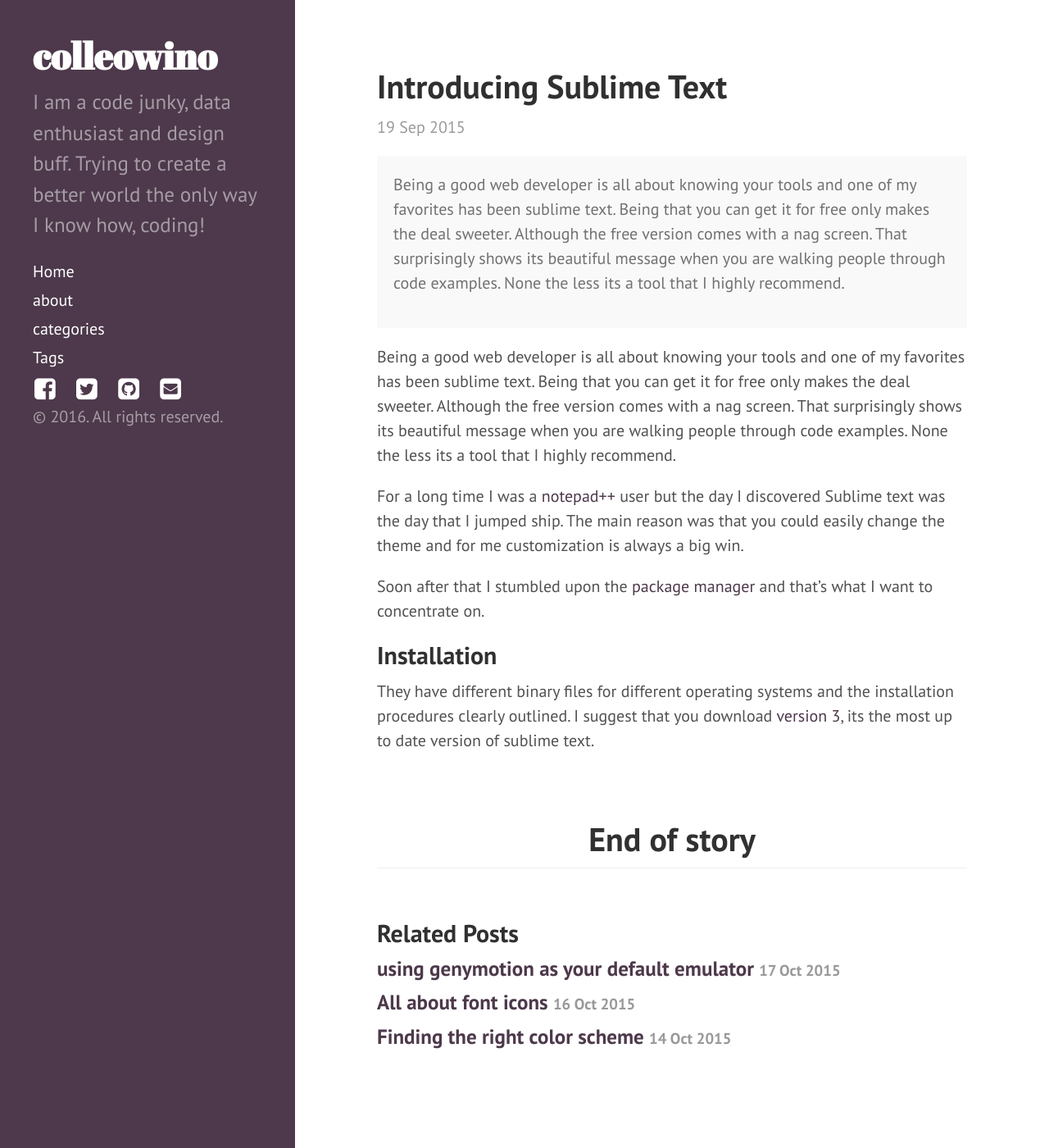
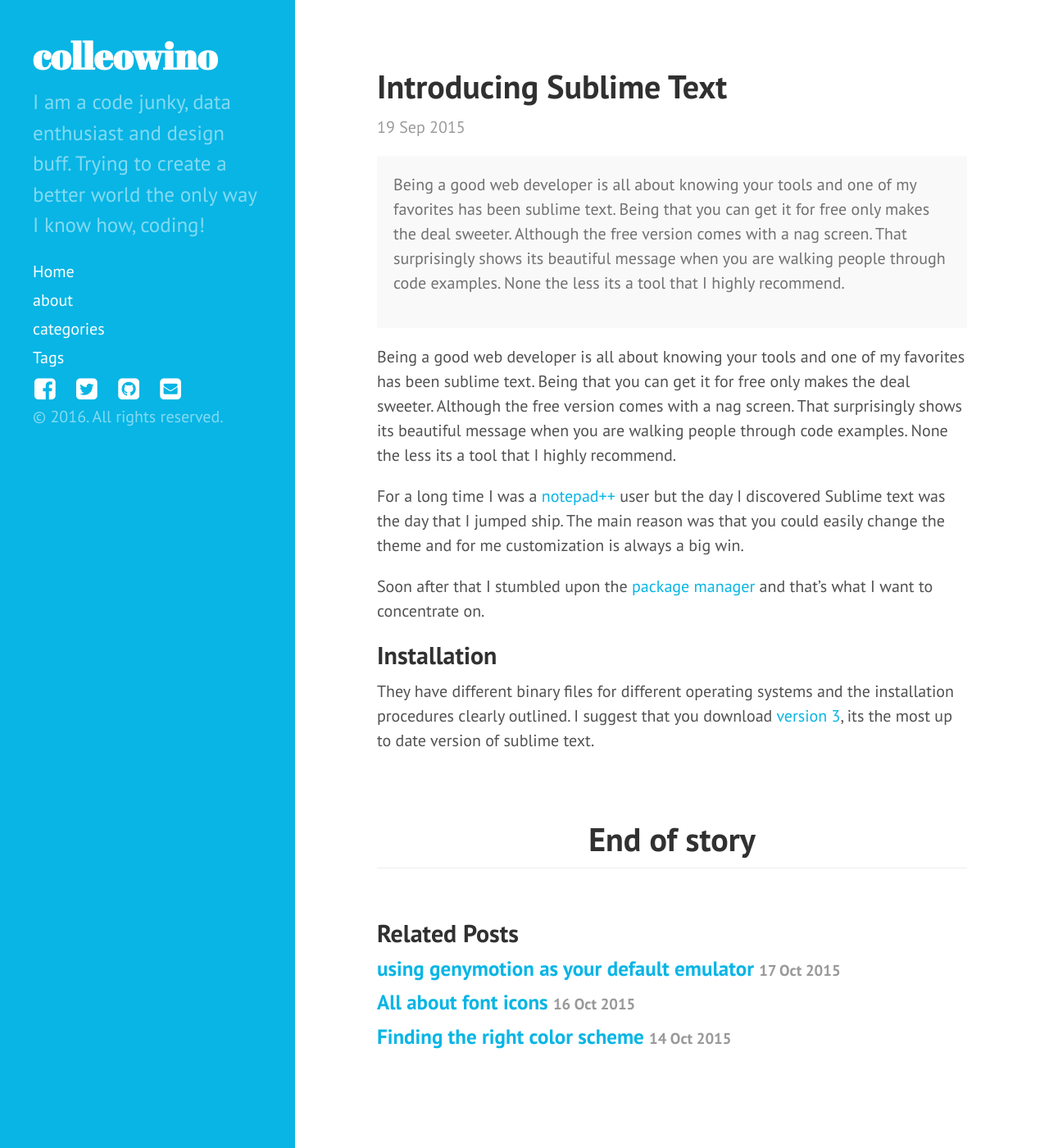
Before and after one commit to colleowino/colleowino.github.io, a Jekyll site: the page built from _posts/2015-09-19-introducing-sublime-text.md, in a window 1280 px wide and 1400 px high. Shown: the whole window at 82% size. Built offline with Jekyll 4.4.1, drawn with Linux system fonts in a browser that asks for light colours; nearby versions of some CDN libraries; comment, search, counter and statistics services are not loaded.

Commit message:
changed theme to blue

```diff
--- a/css/hyde.css
+++ b/css/hyde.css
@@ -274,13 +274,13 @@
   color: #FACF9C;
 }
 
-/* slack purple */
+/* kaggle blue */
 .theme-base-0g .sidebar {
-  background-color: #4D394B;
+  background-color: #08b5e5;
 }
 .theme-base-0g .content a,
 .theme-base-0g .related-posts li a:hover {
-  color: #4D394B;
+  color: #08b5e5;
 }
 
 
```
